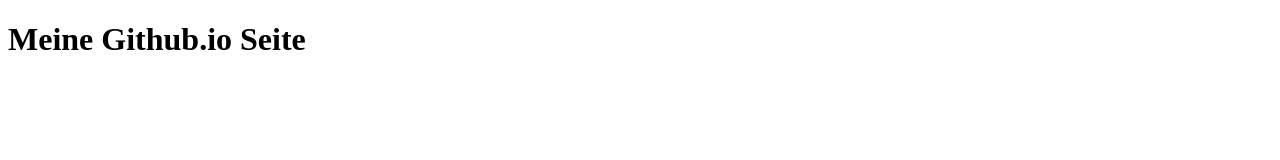
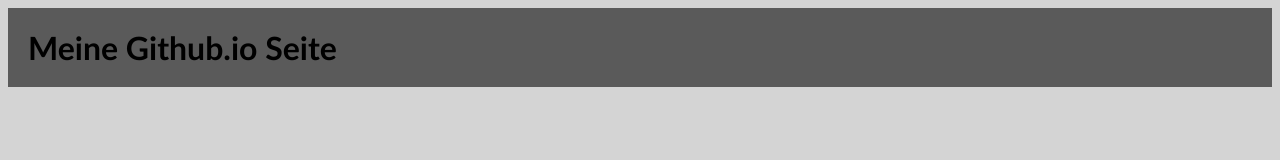
Before and after one commit to nherzog007/test-webseite.github.io, a plain HTML site: page index.html in a window 1280 px wide. Drawn offline with Linux system fonts and the light colour scheme.

Commit message:
Update index.html

```diff
--- a/index.html
+++ b/index.html
@@ -3,7 +3,7 @@
     <head>
         <meta charset="utf-8">
         <title> NH </title>
-        <link rel="stylesheet" href="/Webseiten/Webseite1/style.css">
+        <link rel="stylesheet" href="/styles.css">
     </head>
     <body>
 
```
